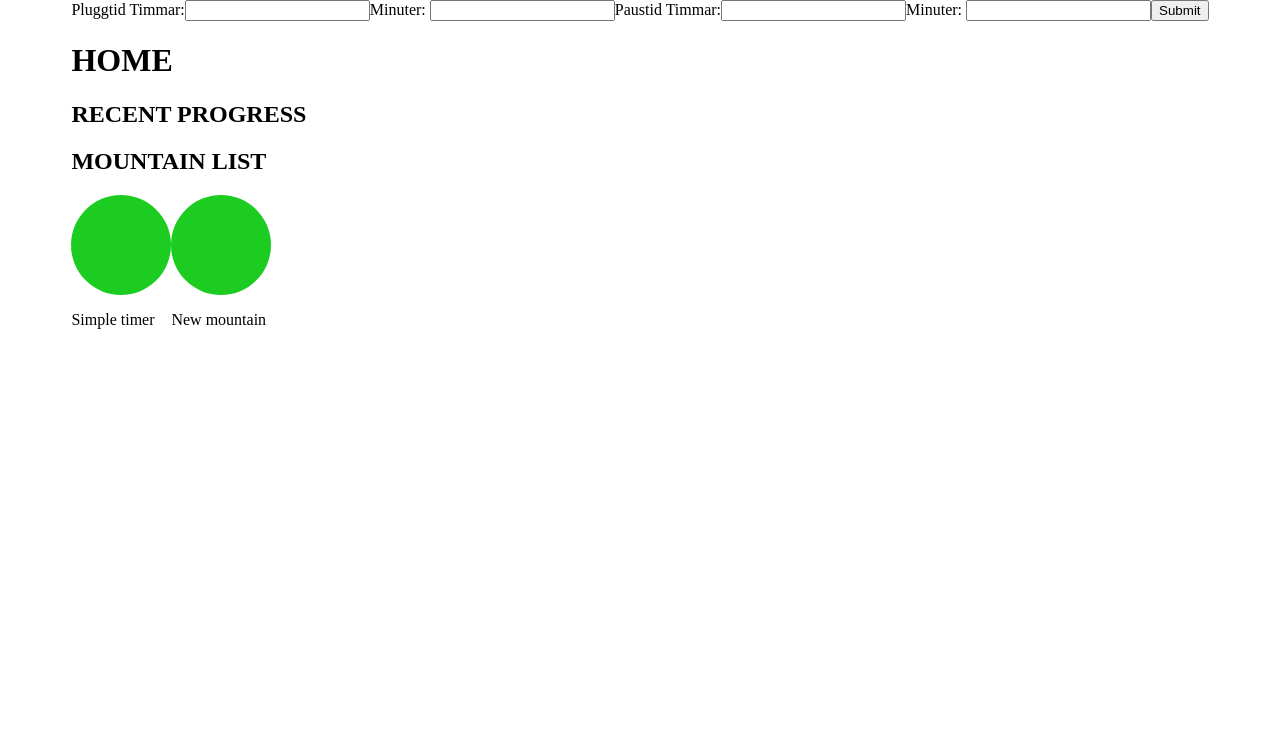
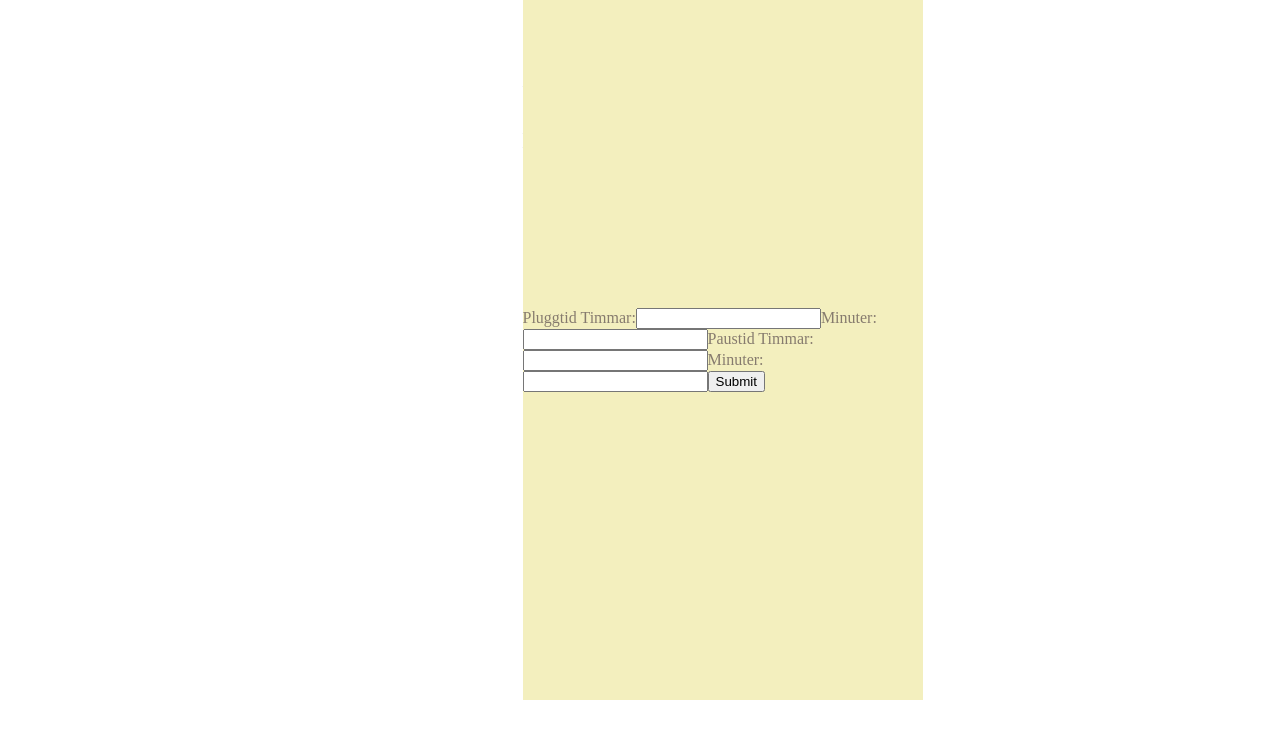
Before and after one commit to frans-johansson/study-helper, a React (Create React App) app: page / in a window 1280 px wide. Both pictures are taken after a click on the element 572 px from the left and 223 px from the top of the page. Shown: the top 738 px of the page. Built offline with nearby package versions, Linux system fonts and the light colour scheme.

Commit message:
små ändringar i css

```diff
--- a/src/Stylesheets/button.scss
+++ b/src/Stylesheets/button.scss
@@ -7,14 +7,34 @@
   height: 100px;
   border-radius: 200px;
 
-  background-color: $yes-color;
   color: white;
+
+  background-color: black;
+
+  .no_button{
+  	background-color: $no-color;
+  }
+  .yes_button{
+  	background-color: $yes-color;
+  }
+
 }
 
 /* när två knappar*/
 .button_container_two{
+
   display:flex;
   align-content: space-evenly;
   flex-direction:row;
 
 }
+
+.small_button{
+
+	  width: 50px;
+	  height: 50px;
+	  border-radius: 100px;
+
+	  background-color: $yes-color;
+	  color: white;
+}
--- a/src/Stylesheets/home.scss
+++ b/src/Stylesheets/home.scss
@@ -15,15 +15,32 @@
 
 	}
 	/*för varje box*/
-	.box_conatiner{
+	.place_container{
 
+		.box_container{
 
+			background-color: $box-color;
+
+		}
 	}
 
 }
 
+.sub_page_container{
+
+		position:absolute;
+		flex-direction:column;
+		align-content: space-evenly;
+
+		background-color: $box-color;
+
+		width: 400px;
+		height: 700px;
+
+	}
+
 /*när man vill att en box ska vara på en sida */
-.two_box_conatiner{
+.two_box_container{
 	display:flex;
 	justify-content:space-evenly;
 	flex-direction:row;
@@ -49,4 +66,5 @@
 
 body{
 	font: 100% $texttesttest-font;
+	color: $text-color;
 }
```
